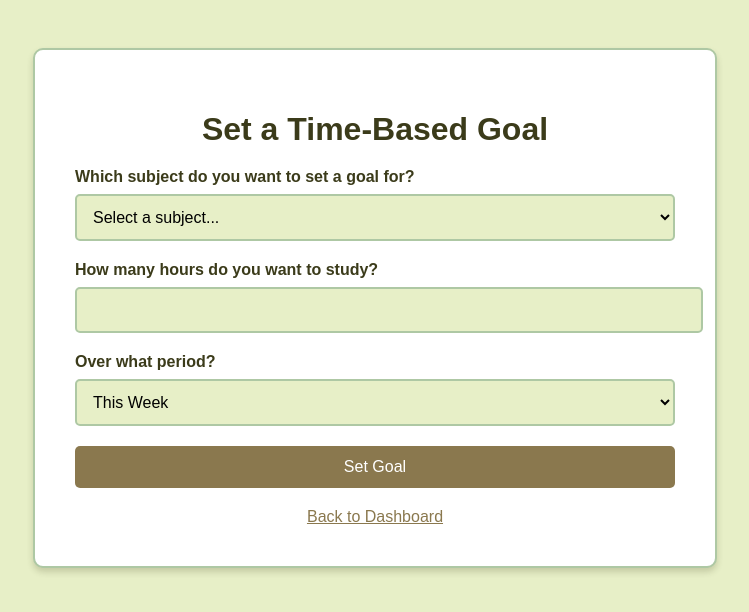
After one commit to ananyamehrotra/PathfinderAI, a Flask app: page /add_goal_form in a window 1280 px wide. The commit adds this page. Shown: the top 612 px of the page, without its empty margins (265-1014 px from the left). Run offline with Flask 3, Linux system fonts and the light colour scheme; the visitor is signed in with stand-in values (Sample User, id 1); data that the repository does not hold is empty.

Commit message:
Add files via upload

```diff
--- /dev/null
+++ b/templates/add_goal.html
@@ -0,0 +1,91 @@
+<!DOCTYPE html>
+<html lang="en">
+<head>
+    <meta charset="UTF-8">
+    <title>Set a New Goal</title>
+    <style>
+        /* Basic styles to make the page look clean */
+        body {
+            font-family: Arial, sans-serif;
+            background-color: #E7EFC7;
+            color: #3B3B1A;
+            padding: 20px;
+        }
+        .card {
+            background: white;
+            padding: 40px;
+            border-radius: 10px;
+            box-shadow: 0 4px 6px rgba(59, 59, 26, 0.2);
+            border: 2px solid #AEC8A4;
+            max-width: 600px;
+            margin: 20px auto;
+        }
+        h1 {
+            text-align: center;
+            margin-bottom: 20px;
+        }
+        .form-group {
+            margin-bottom: 20px;
+        }
+        label {
+            display: block;
+            margin-bottom: 8px;
+            font-weight: bold;
+        }
+        input[type="number"],
+        select {
+            width: 100%;
+            padding: 12px;
+            border: 2px solid #AEC8A4;
+            border-radius: 5px;
+            font-size: 16px;
+            background-color: #E7EFC7;
+        }
+        button {
+            width: 100%;
+            padding: 12px;
+            border: none;
+            border-radius: 5px;
+            background-color: #8A784E;
+            color: white;
+            font-size: 16px;
+            cursor: pointer;
+        }
+        a.link {
+            display: block;
+            text-align: center;
+            margin-top: 20px;
+            color: #8A784E;
+        }
+    </style>
+</head>
+<body>
+    <div class="card">
+        <h1>Set a Time-Based Goal</h1>
+        <form action="{{ url_for('add_goal') }}" method="POST">
+            <div class="form-group">
+                <label for="subject_id">Which subject do you want to set a goal for?</label>
+                <select id="subject_id" name="subject_id" required>
+                    <option value="" disabled selected>Select a subject...</option>
+                    {% for subject in subjects %}
+                        <option value="{{ subject._id }}">{{ subject.subject|capitalize }}</option>
+                    {% endfor %}
+                </select>
+            </div>
+            <div class="form-group">
+                <label for="target_duration">How many hours do you want to study?</label>
+                <input type="number" id="target_duration" name="target_duration" required min="1" step="0.5">
+            </div>
+            <div class="form-group">
+                <label for="period">Over what period?</label>
+                <select id="period" name="period" required>
+                    <option value="weekly" selected>This Week</option>
+                    <option value="monthly">This Month</option>
+                </select>
+            </div>
+            <button type="submit">Set Goal</button>
+        </form>
+        <a href="{{ url_for('dashboard') }}" class="link">Back to Dashboard</a>
+    </div>
+</body>
+</html>
```
Also changed, not shown: templates/dashboard.html (+29 -5 lines), templates/history.html (+58 -12 lines), templates/layout.html (+5 -5 lines).
